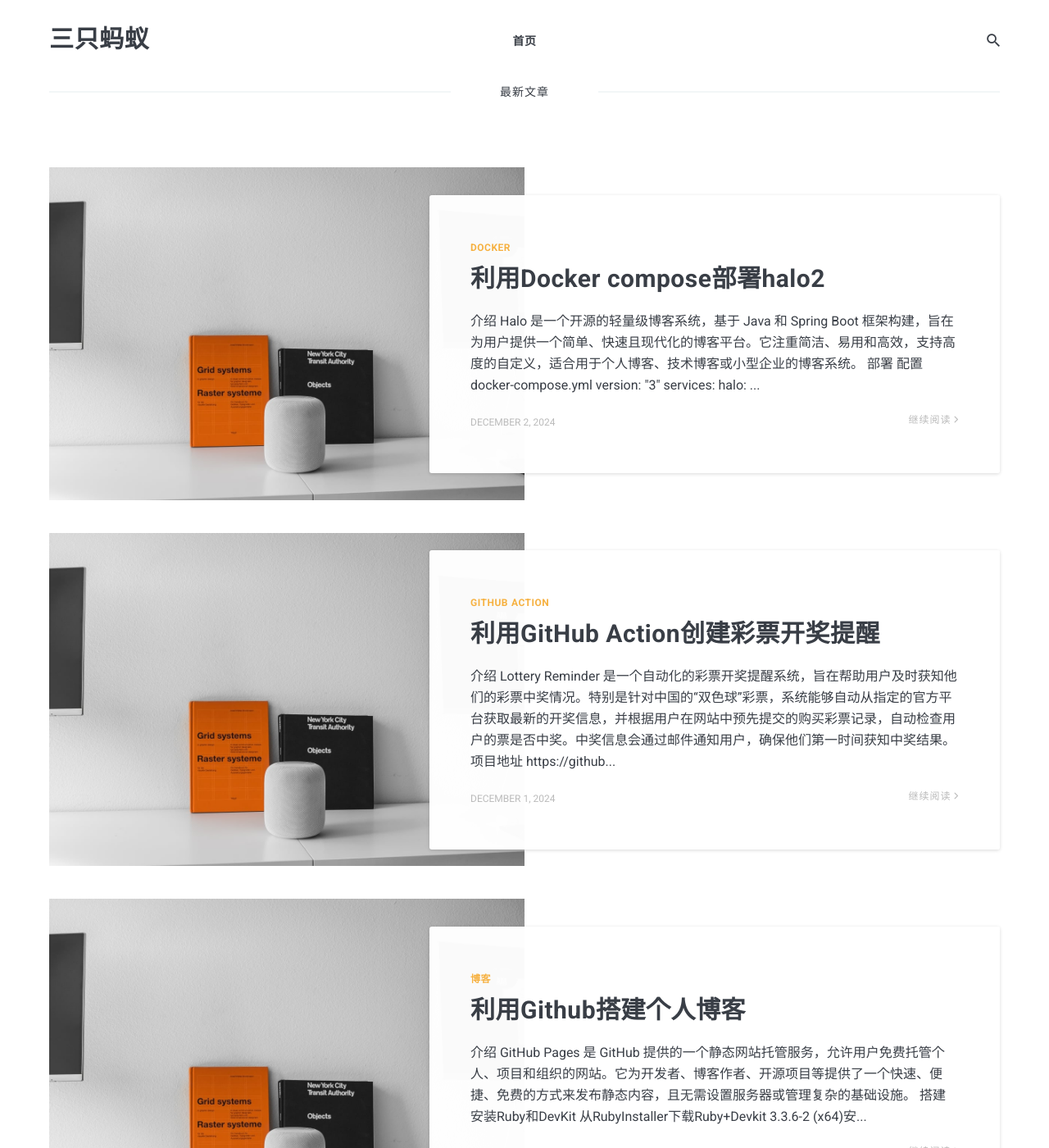
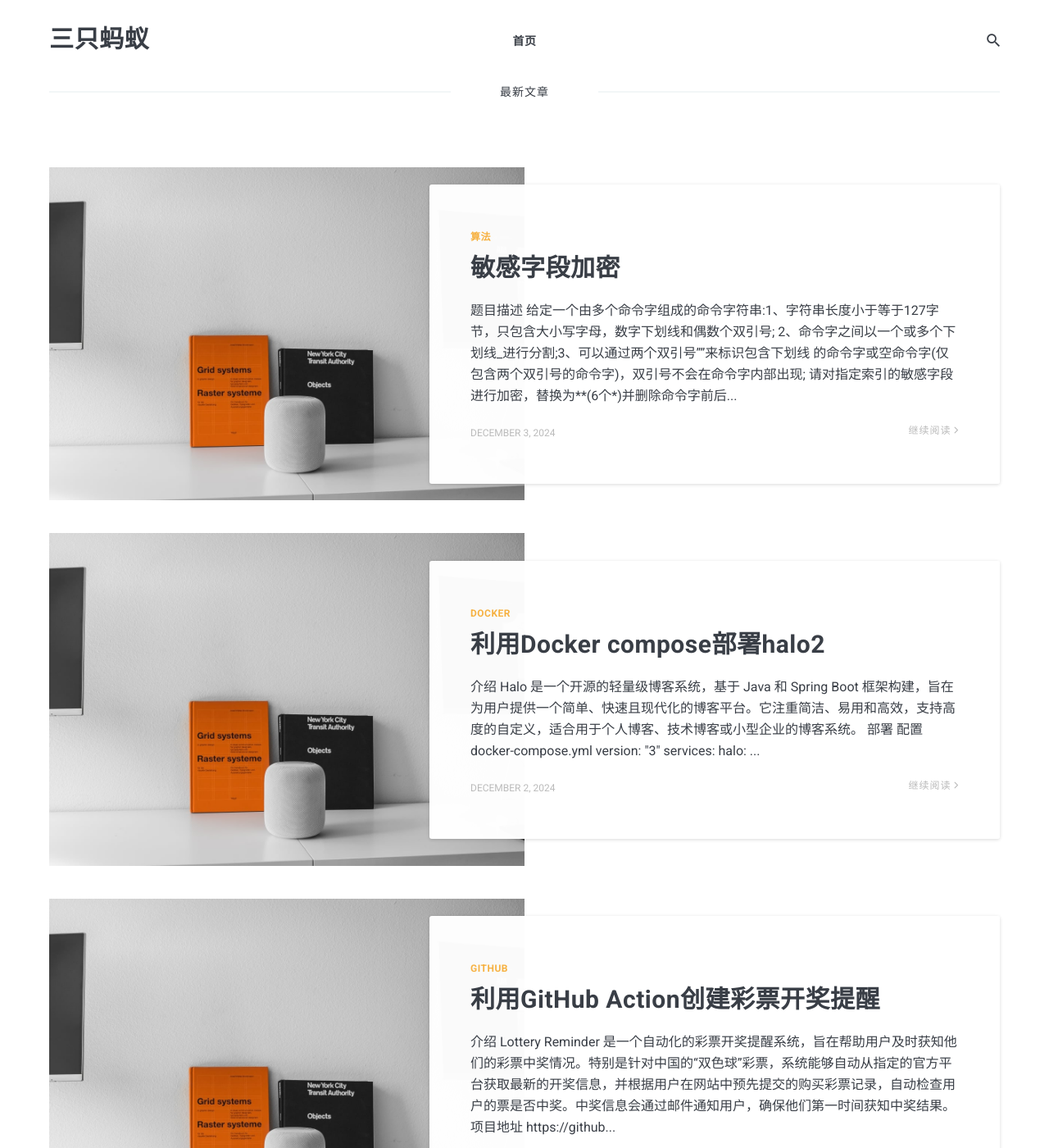
Before and after one commit to three-ant/three-ant.github.io, a Jekyll site: the page built from posts/index.html, in a window 1280 px wide and 1400 px high. Shown: the whole window at 82% size. Built offline with Jekyll 4.4.1, drawn with Linux system fonts in a browser that asks for light colours; nearby versions of some CDN libraries; the list of posts is cut into pages by our own code.

Commit message:
更新文章

```diff
--- a/_posts/2024-12-01-create-lottery-reminder-using-github-action.md
+++ b/_posts/2024-12-01-create-lottery-reminder-using-github-action.md
@@ -3,7 +3,7 @@ layout: post
 title:  利用GitHub Action创建彩票开奖提醒
 date:   2024-12-01 22:01:35 +0300
 image:  02.jpg
-tags:   github action
+tags:   github
 ---
 
 ## 介绍
--- /dev/null
+++ b/_posts/2024-12-03-sensitive-field-encryption.md
@@ -0,0 +1,17 @@
+---
+layout: post
+title:  敏感字段加密
+date:   2024-12-03 07:01:35 +0300
+image:  02.jpg
+tags:   算法
+---
+
+## 题目描述
+
+给定一个由多个命令字组成的命令字符串:1、字符串长度小于等于127字节，只包含大小写字母，数字下划线和偶数个双引号;
+2、命令字之间以一个或多个下划线_进行分割;3、可以通过两个双引号””来标识包含下划线 的命令字或空命令字(仅包含两个双引号的命令字)，双引号不会在命令字内部出现;
+请对指定索引的敏感字段进行加密，替换为******(6个*)并删除命令字前后多余的下划线_。如果无法找到指定索引的命令字，输出字符串ERROR。
+输入描述
+输入为两行，第一行为命令字索引K(从0开始)，第二行为命令字符串S.
+输出描述
+输出处理后的命令字符串，如果无法找到指定索引的命令字，输出字符串ERROR
```
Also changed, not shown: _posts/2024-12-01-github-pages-to-build-blog.md (+1 -1 lines).
